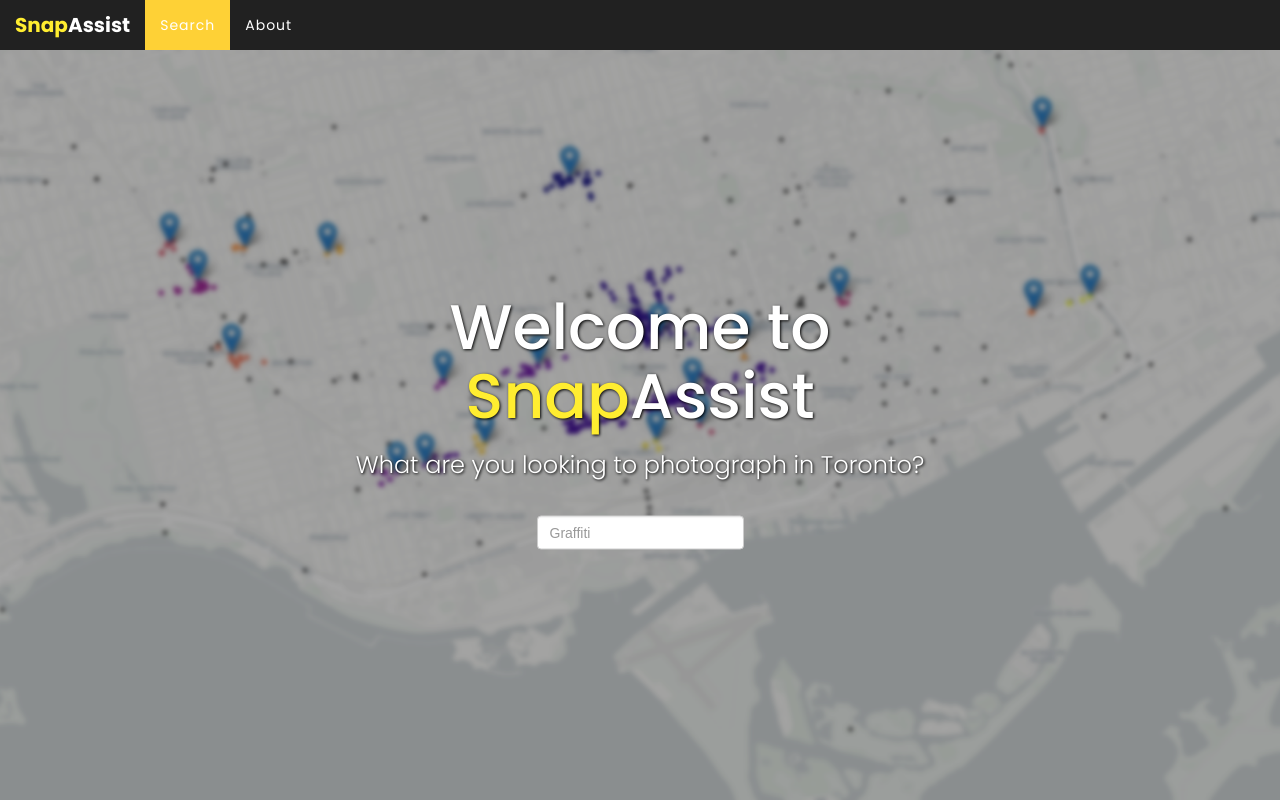
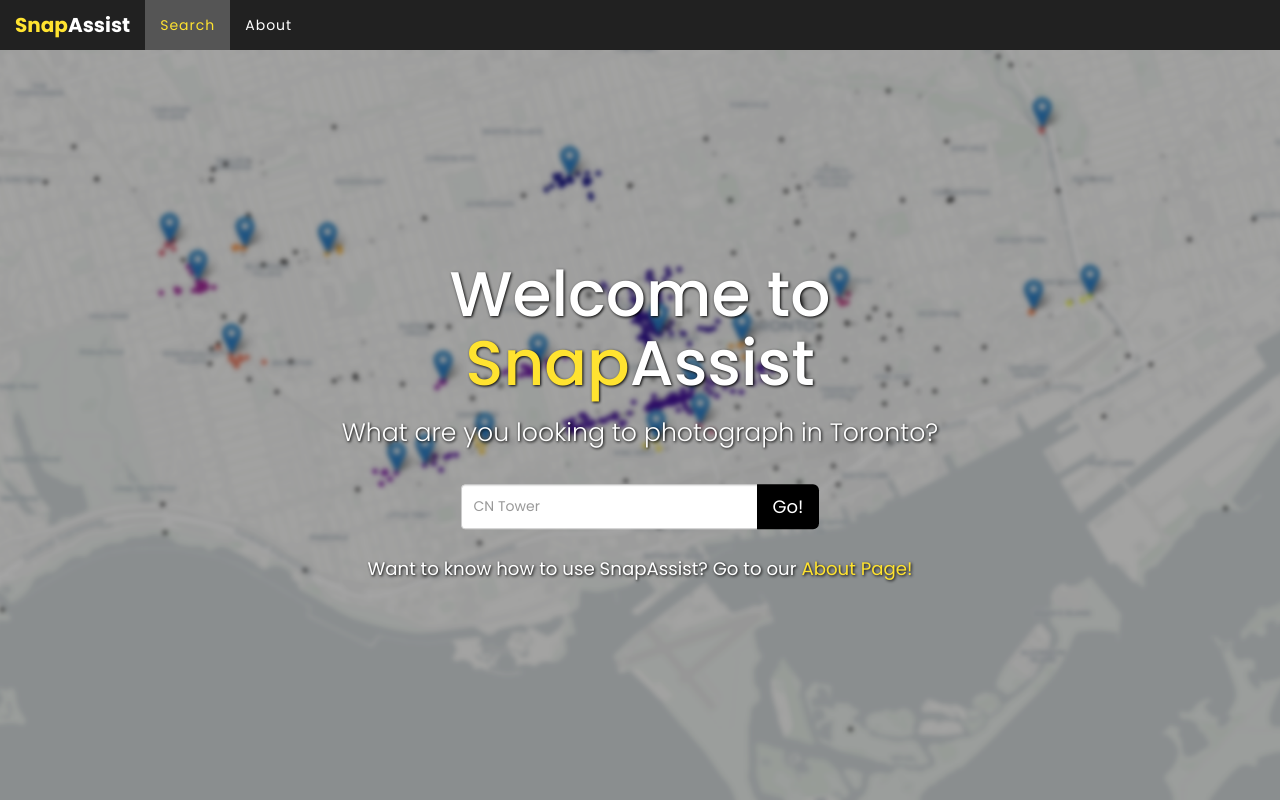
Before and after one commit to cczhu/insight, a Flask app: page / in a window 1280 px wide. Run offline with Flask 2, Linux system fonts and the light colour scheme; parts of the project's set-up code (start-up, migrations or seed data) failed here and were passed over; some libraries are stand-ins or nearby versions.

Commit message:
Revise CSS colour scheme, revise buttons.

```diff
--- a/snapassist/static/css/snapassist.css
+++ b/snapassist/static/css/snapassist.css
@@ -12,7 +12,7 @@ h3 {
 }
 
 .title-highlight {
-  color: #ffed30;
+  color: #ffe330; /* #ffed30 light #fed136 darker */
 }
 
 .navbar-custom {
@@ -49,20 +49,20 @@ h3 {
 }
 
 .navbar-custom .navbar-toggle {
-  background-color: #fed136;
-  border-color: #fed136;
+  background-color: #ffe330;
+  border-color: #ffe330;
   color: white;
   font-size: 12px;
 }
 
 .navbar-custom .navbar-toggle:hover,
 .navbar-custom .navbar-toggle:focus {
-  background-color: #ffed30;
+  background-color: #ffe330;
 }
 
 .navbar-custom .navbar-toggle:hover,
 .navbar-custom .navbar-toggle:focus {
-  background-color: #fed136;
+  background-color: #ffe330;
 }
 .navbar-custom .nav li a {
   font-weight: 400;
@@ -73,24 +73,23 @@ h3 {
 }
 .navbar-custom .nav li a:hover,
 .navbar-custom .nav li a:focus {
-  color: #ff5202;
+  color: #ffe330;
   outline: none;
 }
 .navbar-custom .navbar-nav > .active > a {
   border-radius: 0;
-  color: white;
-  background-color: #fed136;
+  color: #ffe330;
+  background-color: #555;
 }
 .navbar-custom .navbar-nav > .active > a:hover,
 .navbar-custom .navbar-nav > .active > a:focus {
-  color: white;
-  background-color: #fec503;
+  color: #ffe330;
+  background-color: #777;
 }
 
 .body-content {
   padding-top: 50px;
   height: 100%;
-  background-color: #000;
 }
 
 .welcome {
@@ -125,8 +124,52 @@ h3 {
   font-weight: 500;
 }
 
+.welcome-text h3 {
+  font-size: 1.8em;
+  font-weight: 300;
+}
+
+.welcome-text h4 {
+  font-size: 1.3em;
+  font-weight: 400;
+}
+
+.welcome-text a {
+  font-weight: 400;
+  color: #ffe330;
+}
+
+.welcome-text a:hover,
+.welcome-text a:focus {
+  text-decoration: underline;
+}
+
+
 .err-message {
   text-align: center;
-  color: #777;
+  color: #ffe330;
+  font-size: 1.2em;
   text-shadow: 1px 1px 3px #000;
 }
+
+.fc-snap {
+  font-family: Poppins, Helvetica, sans-serif;
+  height: 45px;
+}
+
+.btn-snap {
+  height: 45px;
+  font-family: Poppins, Helvetica, sans-serif;
+  color: #FFF;
+  border: 0px solid #000;
+  outline: 0;
+  background-color: #000;
+}
+
+.btn-snap:hover,
+.btn-snap:focus {
+  border: 0px solid #000;
+  color: #000;
+  outline: 0;
+  background-color: #ffe330;
+}
--- a/snapassist/templates/input.html
+++ b/snapassist/templates/input.html
@@ -8,13 +8,17 @@
     <h3>What are you looking to photograph in Toronto?</h3>
     <br>
     <form class="navbar-form" _lpchecked="1" action="/output" method="GET">
-       <div class="form-group">
-          <input type="text" id="search_keywords" name="search_keywords" class="form-control" placeholder="Graffiti" >
+       <div class="input-group">
+          <input type="text" id="search_keywords" name="search_keywords" class="form-control fc-snap" placeholder="CN Tower">
+         <span class="input-group-btn">
+           <button type="submit" class="btn btn-default btn-lg btn-snap">Go!</button>
+         </span>
        </div>
     </form>
     <div class="err-message">
       {{ err_message }}
     </div>
+    <h4><br>Want to know how to use SnapAssist?  Go to our <a href="about">About Page!</a></h4>
   </div>
  </div>
 {% endblock %}
--- a/snapassist/templates/output.html
+++ b/snapassist/templates/output.html
@@ -3,5 +3,7 @@
 
 
 {% block content %}
+<div style="width:100%">
 {{ map_TO | safe }}
+</div>
 {% endblock %}
--- a/snapassist/views.py
+++ b/snapassist/views.py
@@ -48,6 +48,9 @@ def get_search_results(search_term):
 @app.route('/output')
 def map_page():
     search_term = flask.request.args.get('search_keywords')
+    # If user leaves the search bar blank, use "CN Tower".
+    if search_term == "":
+        search_term = "CN Tower"
     map_TO_root = get_search_results(search_term)
     if map_TO_root is None:
         return flask.render_template("input.html", err_message=(
```
